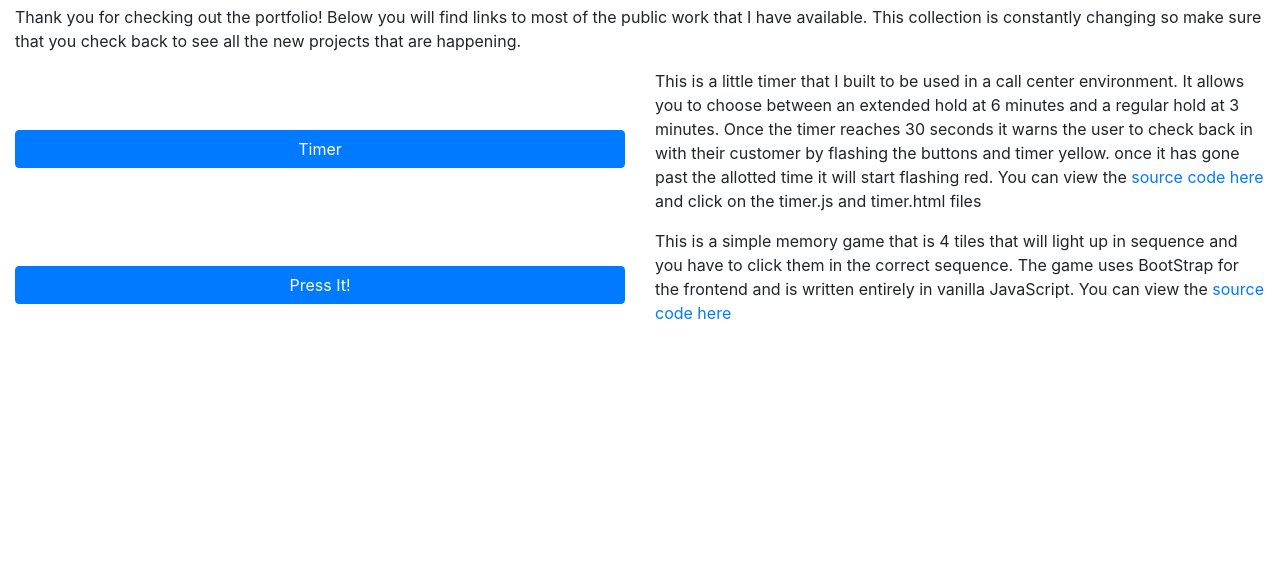
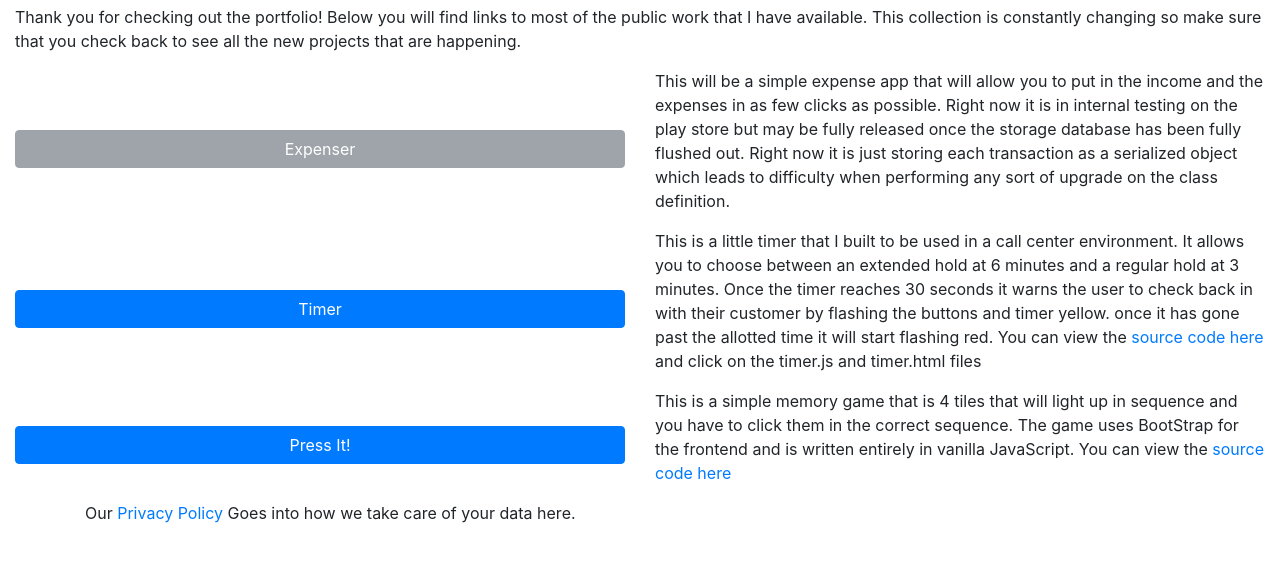
Before and after one commit to apnanasy/PortfolioWebsite, a plain HTML site: page index.html in a window 1280 px wide. Shown: the part 51-612 px from the top of the page. Drawn offline with nearby package versions, Linux system fonts and the light colour scheme.

Commit message:
Change index to display the privacy policy

```diff
--- a/index.html
+++ b/index.html
@@ -11,6 +11,15 @@
     <h1 class="text-center">Welcome to the River-van portfolio!</h1>
     <p>Thank you for checking out the portfolio! Below you will find links to most of the public work that I have available. This collection is constantly changing so make sure that you check back to see all the new
     projects that are happening. </p>
+    <div class="row align-items-center">
+      <div class="col-sm-12 col-md-6">
+        <a href=''><button class="btn btn-block btn-secondary disabled">Expenser</button></a>
+      </div>
+      <div class="col-sm-12 col-md-6">
+        <p>This will be a simple expense app that will allow you to put in the income and the expenses in as few clicks as possible. Right now it is in internal testing on the play store but may be fully released
+          once the storage database has been fully flushed out. Right now it is just storing each transaction as a serialized object which leads to difficulty when performing any sort of upgrade on the class definition.
+        </div>
+      </div>
     <div class="row align-items-center">
     <div class="col-sm-12 col-md-6">
     <a href='calltimer.html'><button class="btn btn-block btn-primary">Timer</button></a>
@@ -32,5 +41,10 @@
     </div>
     </div>
     </div>
+    <footer class="footer">
+      <div class="container">
+        <span class="text">Our<a href='privacy.html'> Privacy Policy</a> Goes into how we take care of your data here.</span>
+      </div>
+    </footer>
   </body>
 </html>
```
